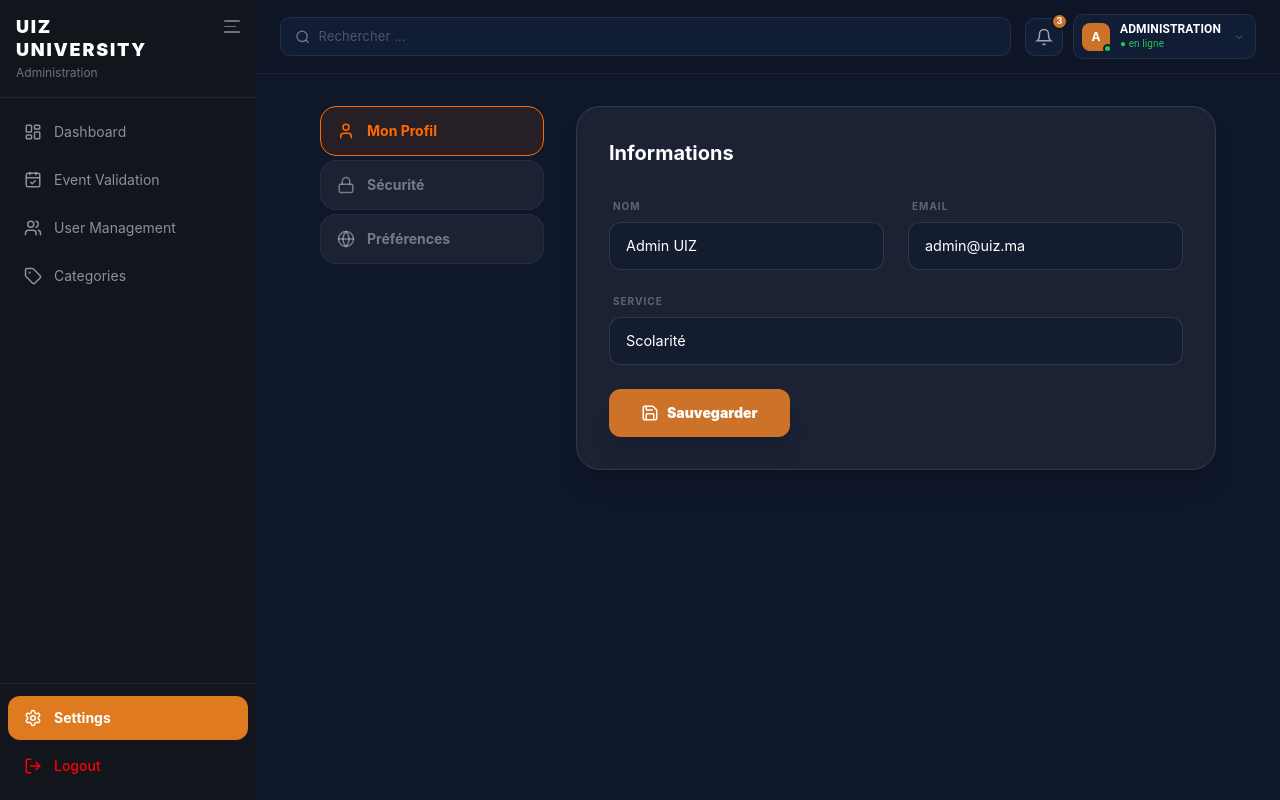
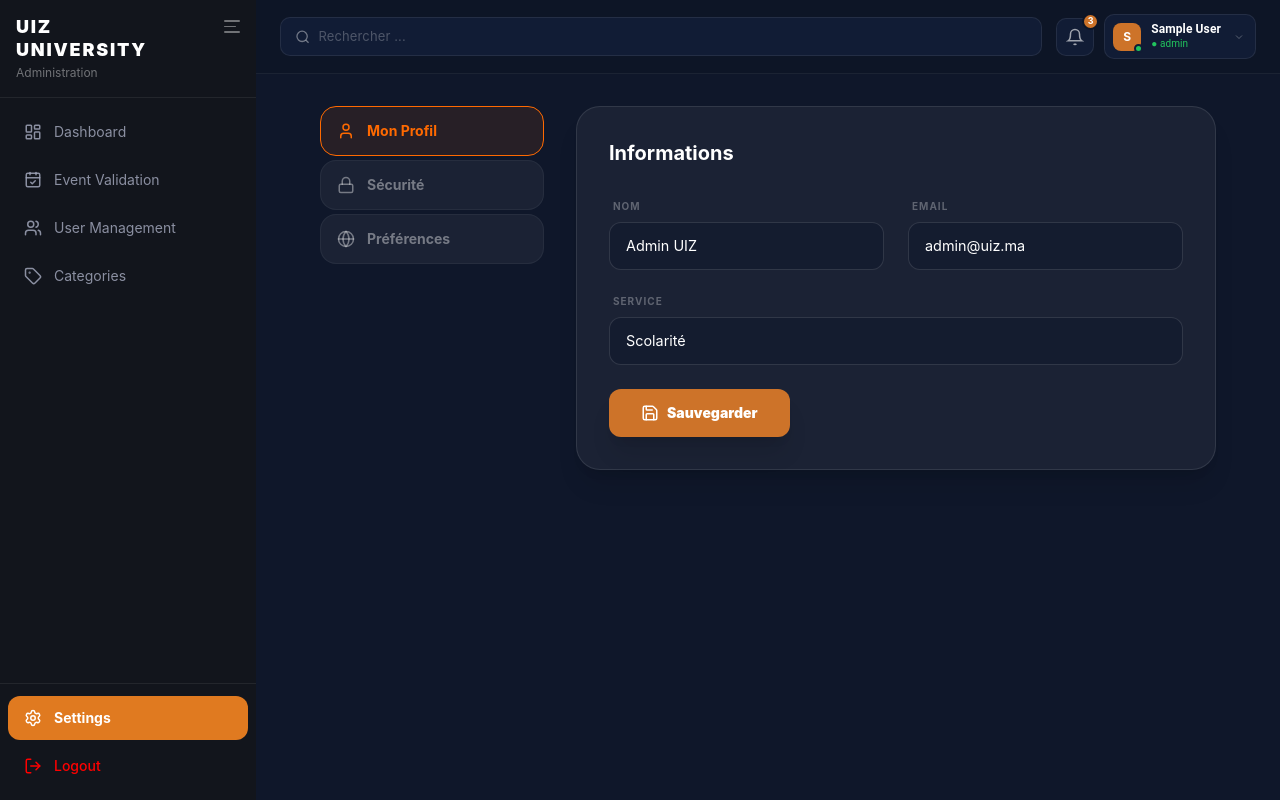
Before and after one commit to nassah73/Application_de_gestion_d-v-nements_universitaires, a React app in the folder frontend/: page /responsable/settings in a window 1280 px wide. Built offline with nearby package versions, Linux system fonts and the light colour scheme; sample sign-in values are in the browser's storage; the HTML template or start-up script is replaced by a standard one.

Commit message:
Tobar profiel

```diff
--- a/frontend/src/pages/Administration/components/Tobar.jsx
+++ b/frontend/src/pages/Administration/components/Tobar.jsx
@@ -112,6 +112,9 @@ const Topbar = ({ isMobile }) => {
   const notifRef = useRef(null);
   const menuRef = useRef(null);
 
+  // Get user from localStorage
+  const user = JSON.parse(localStorage.getItem('user'));
+
   // Close on outside click
   useEffect(() => {
     const handler = (e) => {
@@ -208,7 +211,7 @@ const Topbar = ({ isMobile }) => {
                   display: "flex", alignItems: "center", justifyContent: "center",
                   fontSize: "12px", fontWeight: 700, color: "#fff",
                 }}>
-                  A
+                  {user?.displayName ? user.displayName.charAt(0).toUpperCase() : 'A'}
                 </Box>
                 <Box sx={{
                   position: "absolute", bottom: -2, right: -2,
@@ -218,10 +221,10 @@ const Topbar = ({ isMobile }) => {
               </Box>
               <Box>
                 <Typography sx={{ fontSize: "12px", fontWeight: 600, color: "#fff", lineHeight: 1.2 }}>
-                ADMINISTRATION
+                  {user?.displayName || 'ADMINISTRATION'}
                 </Typography>
                 <Typography sx={{ fontSize: "10px", color: "#22c55e" }}>
-                  ● en ligne
+                  {user?.role ? `● ${user.role}` : '● en ligne'}
                 </Typography>
               </Box>
               <Box sx={{ transform: menuOpen ? "rotate(180deg)" : "rotate(0deg)", transition: "transform 0.2s", ml: "2px" }}>
```
